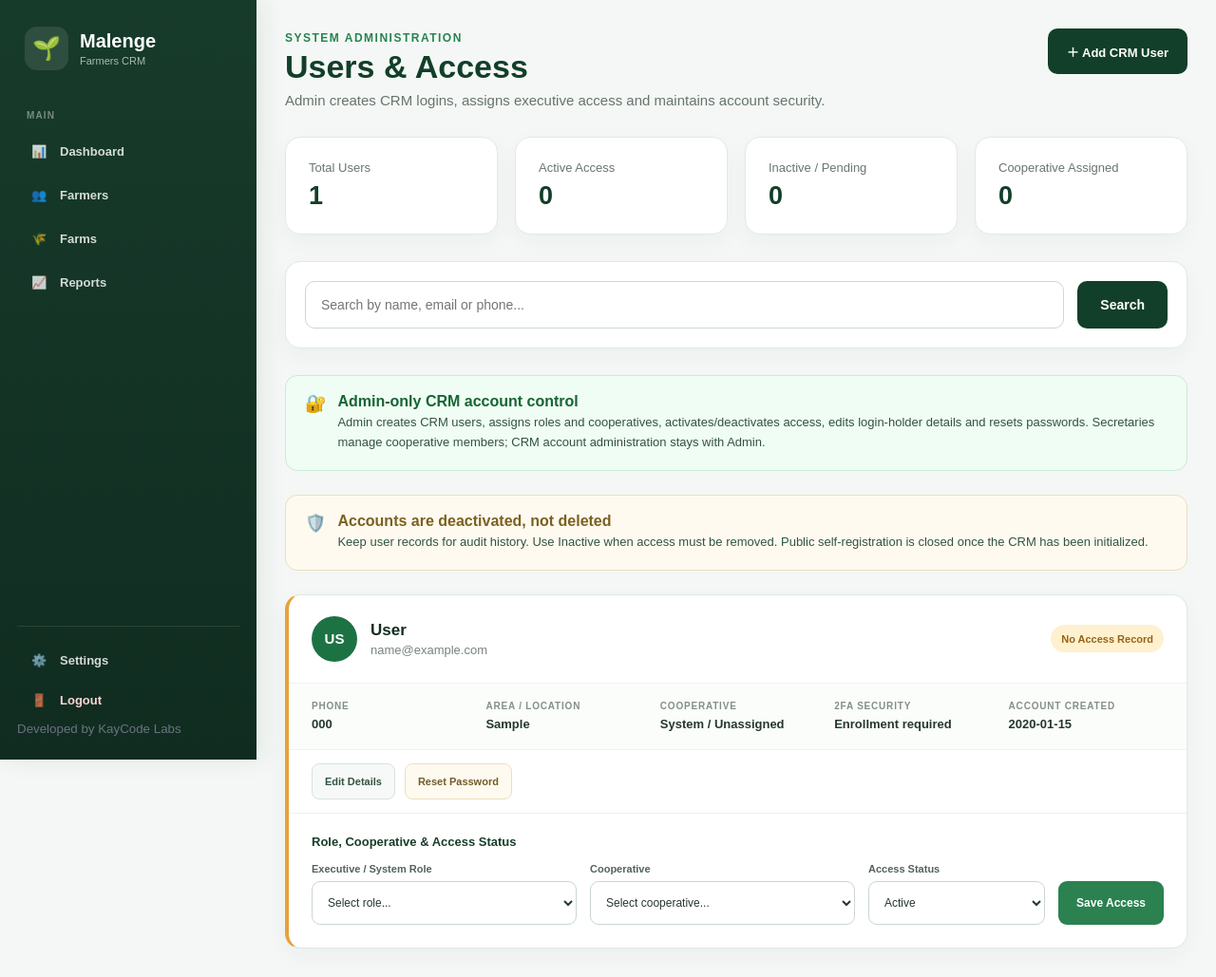
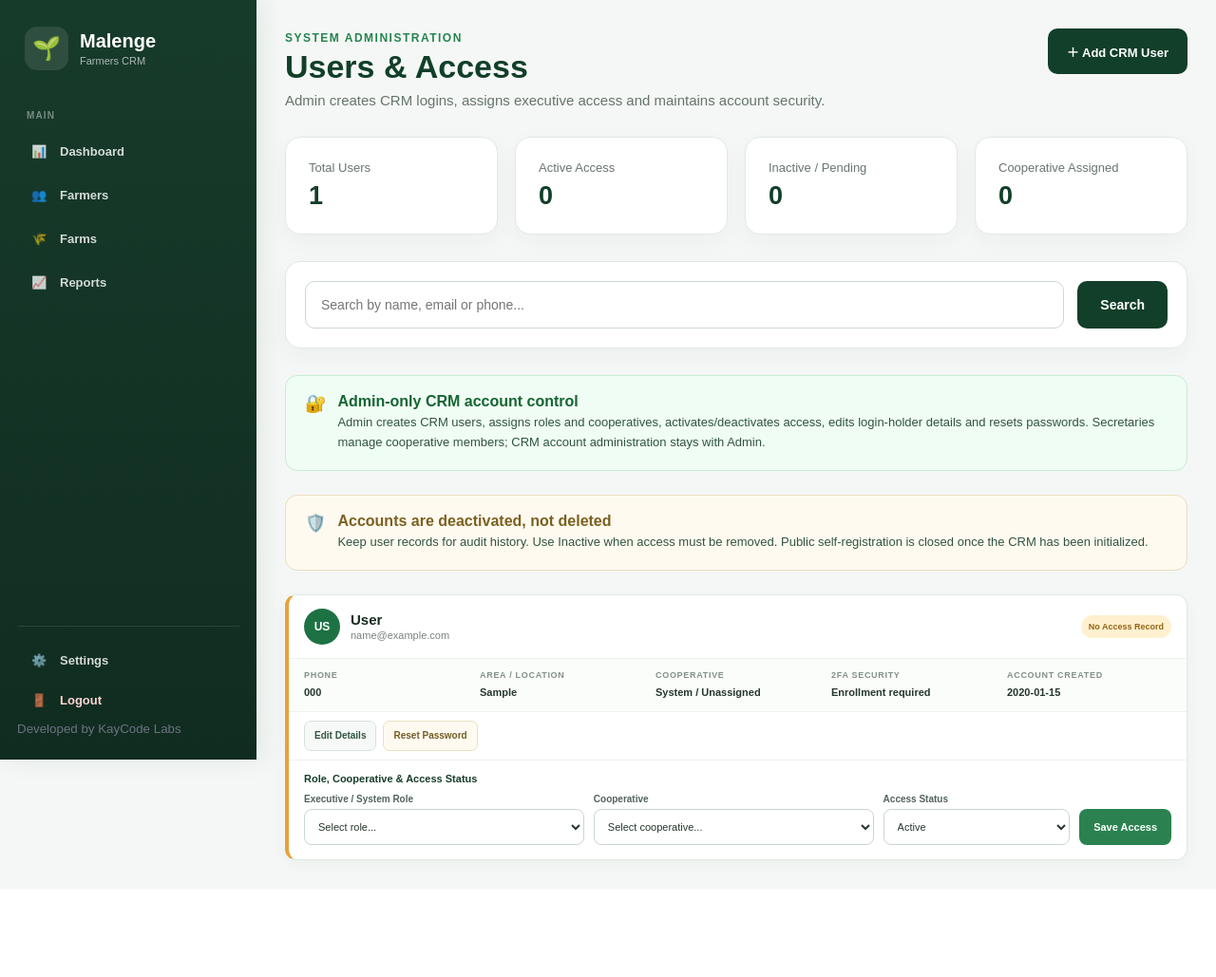
Before and after one commit to kaykwanele22/malengefarmerscrm, a Flask app: template templates/users.html in a window 1280 px wide. Shown: the whole page at 95% size. After the commit the page ends 917 px from the top, so only its background shows below. Run offline with Flask 3, Linux system fonts and the light colour scheme; tables that the repository leaves empty hold one stand-in row (values such as "Sample post"); the template is opened without the code that fills it: values that come from a table or form of the project are taken from there, most other values are stand-ins (such as "Sample title", 1, 10 or a date in 2020).

Commit message:
Make admin user access cards more compact

```diff
--- a/templates/users.html
+++ b/templates/users.html
@@ -27,37 +27,37 @@
 .access-notice strong{display:block;margin-bottom:3px;color:#166534}
 .access-notice.warning strong{color:#7b6120}
 .access-notice p{margin:0;font-size:13px;line-height:1.6}
-.users-list{display:flex;flex-direction:column;gap:18px}
-.user-access-card{overflow:hidden;background:#fff;border:1px solid #e0e8e2;border-radius:16px;box-shadow:0 8px 24px rgba(18,63,41,0.04)}
+.users-list{display:flex;flex-direction:column;gap:12px}
+.user-access-card{overflow:hidden;background:#fff;border:1px solid #e0e8e2;border-radius:12px;box-shadow:0 5px 16px rgba(18,63,41,0.035)}
 .user-access-card.pending{border-left:4px solid #e6a23c}
 .user-access-card.inactive{border-left:4px solid #d15b5b}
 .user-access-card.active{border-left:4px solid #2e8755}
-.user-card-header{padding:22px 24px;display:flex;align-items:center;justify-content:space-between;gap:25px;border-bottom:1px solid #eef2ef}
-.user-identity{display:flex;align-items:center;gap:14px;min-width:0}
-.user-avatar{width:48px;height:48px;flex-shrink:0;display:flex;align-items:center;justify-content:center;color:#fff;background:#1d7244;border-radius:50%;font-size:15px;font-weight:800}
-.user-name{margin:0 0 3px;color:#142d20;font-size:17px}
-.user-email{margin:0;color:#77837b;font-size:13px;overflow-wrap:anywhere}
-.user-badges{display:flex;align-items:center;justify-content:flex-end;gap:8px;flex-wrap:wrap}
-.access-badge{display:inline-flex;align-items:center;min-height:29px;padding:0 11px;border-radius:999px;font-size:11px;font-weight:750}
+.user-card-header{padding:14px 16px;display:flex;align-items:center;justify-content:space-between;gap:16px;border-bottom:1px solid #eef2ef}
+.user-identity{display:flex;align-items:center;gap:11px;min-width:0}
+.user-avatar{width:38px;height:38px;flex-shrink:0;display:flex;align-items:center;justify-content:center;color:#fff;background:#1d7244;border-radius:50%;font-size:12px;font-weight:800}
+.user-name{margin:0 0 2px;color:#142d20;font-size:15px}
+.user-email{margin:0;color:#77837b;font-size:11px;overflow-wrap:anywhere}
+.user-badges{display:flex;align-items:center;justify-content:flex-end;gap:6px;flex-wrap:wrap}
+.access-badge{display:inline-flex;align-items:center;min-height:24px;padding:0 8px;border-radius:999px;font-size:9px;font-weight:750}
 .access-badge.active{color:#16713b;background:#d9f8e3}
 .access-badge.inactive{color:#b32626;background:#fde1e1}
 .access-badge.pending{color:#966314;background:#fff1cf}
 .access-badge.role{color:#315441;background:#edf4ef}
-.user-details{padding:18px 24px;display:grid;grid-template-columns:repeat(5,minmax(0,1fr));gap:20px;background:#fbfdfb;border-bottom:1px solid #eef2ef}
-.user-detail label{display:block;margin-bottom:4px;color:#829087;font-size:10px;font-weight:800;letter-spacing:0.8px;text-transform:uppercase}
-.user-detail span{color:#25382c;font-size:13px;font-weight:600}
-.user-tools{padding:14px 24px;display:flex;gap:10px;flex-wrap:wrap;border-bottom:1px solid #eef2ef}
-.user-tool{min-height:38px;padding:0 13px;display:inline-flex;align-items:center;justify-content:center;border:1px solid #d7e3db;border-radius:8px;background:#f6f9f7;color:#315441;text-decoration:none;font-size:11px;font-weight:800}
+.user-details{padding:12px 16px;display:grid;grid-template-columns:repeat(5,minmax(0,1fr));gap:12px;background:#fbfdfb;border-bottom:1px solid #eef2ef}
+.user-detail label{display:block;margin-bottom:3px;color:#829087;font-size:9px;font-weight:800;letter-spacing:0.7px;text-transform:uppercase}
+.user-detail span{color:#25382c;font-size:11px;font-weight:600}
+.user-tools{padding:9px 16px;display:flex;gap:7px;flex-wrap:wrap;border-bottom:1px solid #eef2ef}
+.user-tool{min-height:32px;padding:0 10px;display:inline-flex;align-items:center;justify-content:center;border:1px solid #d7e3db;border-radius:7px;background:#f6f9f7;color:#315441;text-decoration:none;font-size:10px;font-weight:800}
 .user-tool.password{background:#fffaf0;border-color:#eadfbf;color:#725c26}
 .user-tool.twofa{background:#eef7ff;border-color:#cfe0ef;color:#2b5f84}
 .user-tool-form{margin:0;display:inline-flex}.user-tool-form button{font-family:inherit;cursor:pointer}
-.access-form-wrapper{padding:22px 24px 24px}
-.access-form-title{margin-bottom:15px;color:#173e29;font-size:13px;font-weight:800}
-.access-form{display:grid;grid-template-columns:minmax(0,1.2fr) minmax(0,1.2fr) minmax(0,0.8fr) auto;gap:14px;align-items:end}
-.access-field label{display:block;margin-bottom:7px;color:#52635a;font-size:11px;font-weight:750}
-.access-field select{width:100%;height:46px;padding:0 12px;color:#27382e;background:#fff;border:1px solid #cad6ce;border-radius:9px;outline:none;font-size:12px}
-.save-access-button{min-height:46px;padding:0 19px;color:#fff;background:#2b8250;border:none;border-radius:9px;cursor:pointer;font-size:12px;font-weight:800;white-space:nowrap}
-.self-access-message{padding:14px 16px;color:#66756c;background:#f8faf8;border:1px solid #e4ebe6;border-radius:9px;font-size:12px;line-height:1.55}
+.access-form-wrapper{padding:13px 16px 15px}
+.access-form-title{margin-bottom:10px;color:#173e29;font-size:11px;font-weight:800}
+.access-form{display:grid;grid-template-columns:minmax(0,1.2fr) minmax(0,1.2fr) minmax(0,0.8fr) auto;gap:10px;align-items:end}
+.access-field label{display:block;margin-bottom:5px;color:#52635a;font-size:10px;font-weight:750}
+.access-field select{width:100%;height:38px;padding:0 10px;color:#27382e;background:#fff;border:1px solid #cad6ce;border-radius:8px;outline:none;font-size:11px}
+.save-access-button{min-height:38px;padding:0 15px;color:#fff;background:#2b8250;border:none;border-radius:8px;cursor:pointer;font-size:11px;font-weight:800;white-space:nowrap}
+.self-access-message{padding:10px 12px;color:#66756c;background:#f8faf8;border:1px solid #e4ebe6;border-radius:8px;font-size:11px;line-height:1.45}
 .self-access-message strong{color:#274b36}
 .users-empty{padding:55px 30px;background:#fff;border:1px solid #e1e9e3;border-radius:16px;text-align:center}
 .users-empty-icon{margin-bottom:10px;font-size:32px}
```
